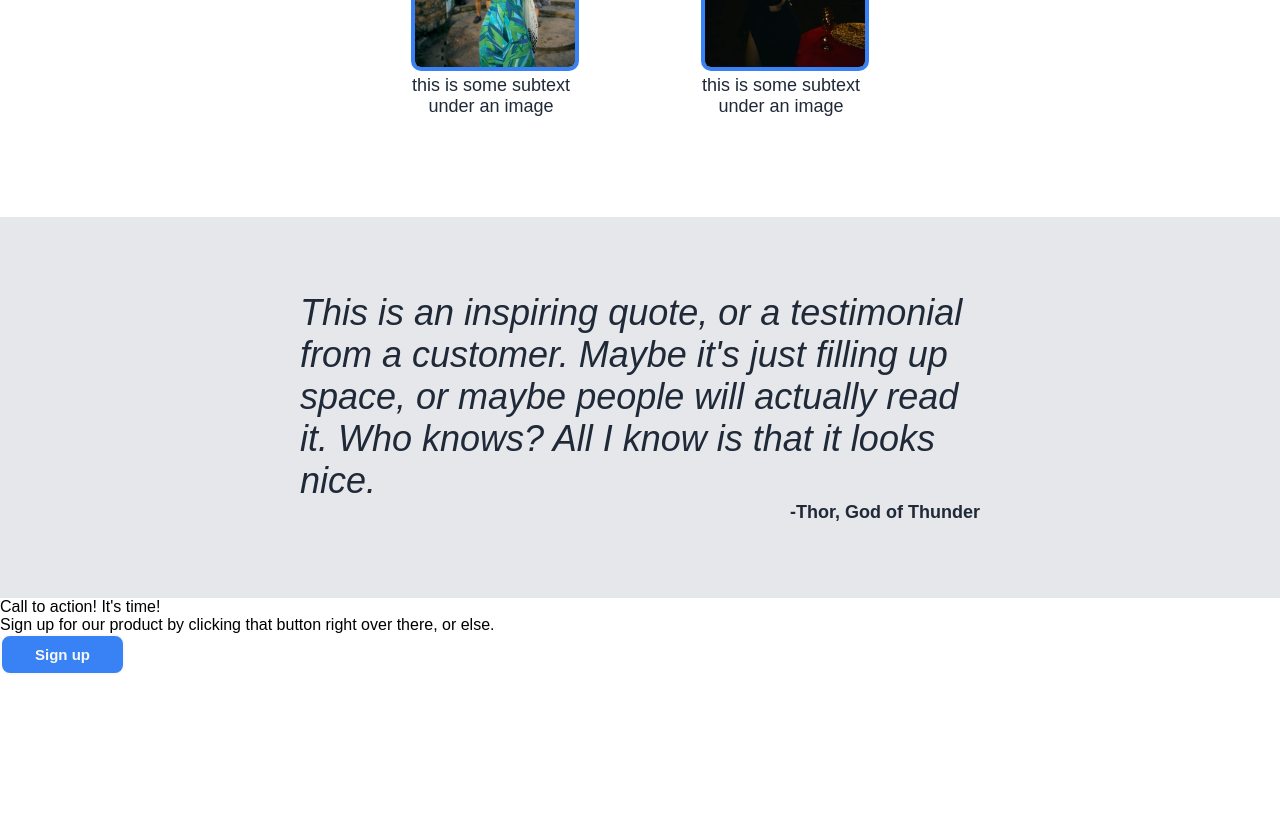
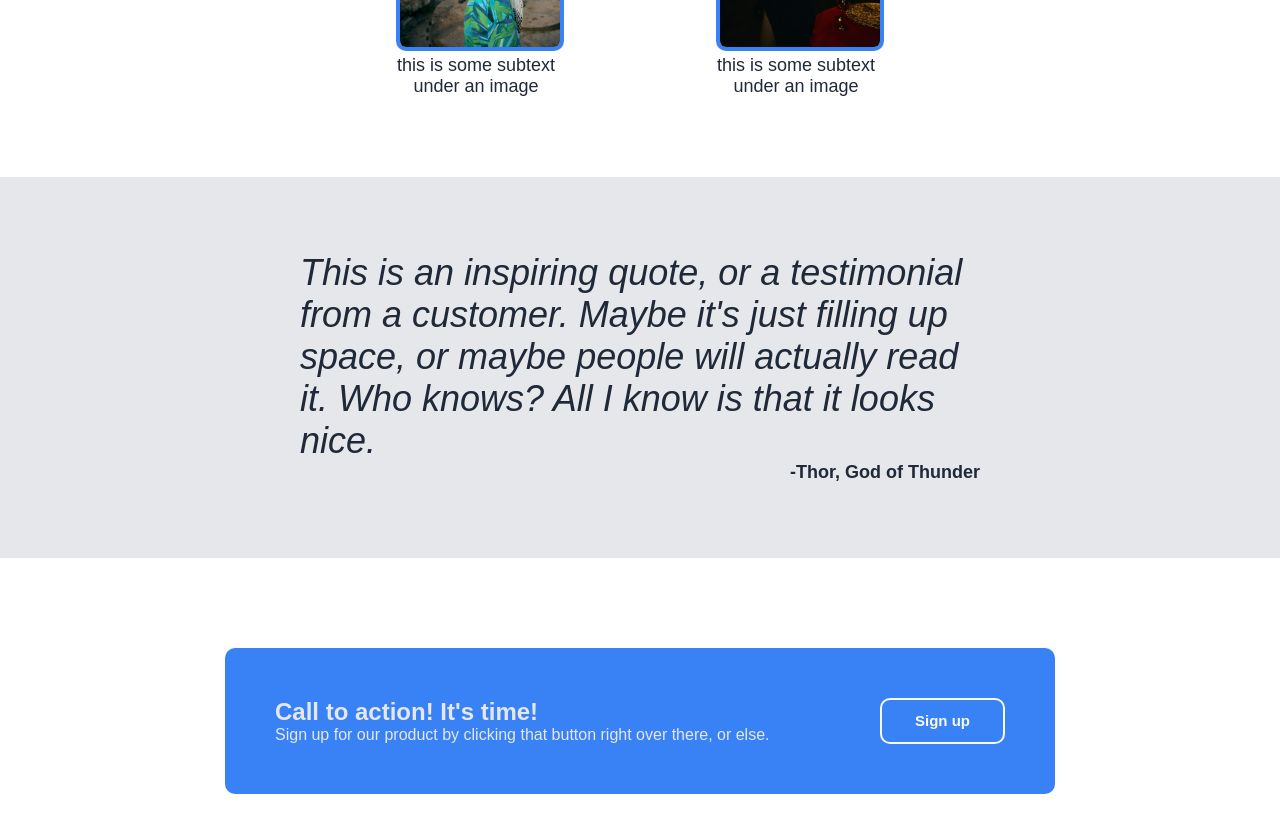
Before and after one commit to elihenan/website-test, a plain HTML site: page index.html in a window 1280 px wide. Shown: the part 727-1560 px from the top of the page. Before the commit the page ends 1402 px from the top, so only its background shows below. Drawn offline with Linux system fonts and the light colour scheme.

Commit message:
Make minor changes to CSS file

```diff
--- a/style.css
+++ b/style.css
@@ -69,8 +69,7 @@ button {
 }
 
 .section-two {
-    padding: 60px;
-    padding-bottom: 100px;
+    margin: 40px 0px;
     text-align: center;
 }
 
@@ -103,6 +102,7 @@ button {
     background-color: #E5E7EB;
     color: #1F2937;
     padding: 75px 300px;
+    margin: 40px 0px;
 }
 
 .quote {
@@ -116,3 +116,20 @@ button {
     font-weight: bolder;
     text-align: right;
 }
+
+.section-four .container {
+    background-color: #3882F6;
+    color: #E5E7EB;
+    font-size: 24px;
+    font-weight: bolder;
+    margin: 50px 225px;
+    padding: 50px;
+    border-radius: 10px;
+    display: flex;
+    justify-content: space-between;
+}
+
+.text {
+    font-size: 16px;
+    font-weight: lighter;
+}
```
